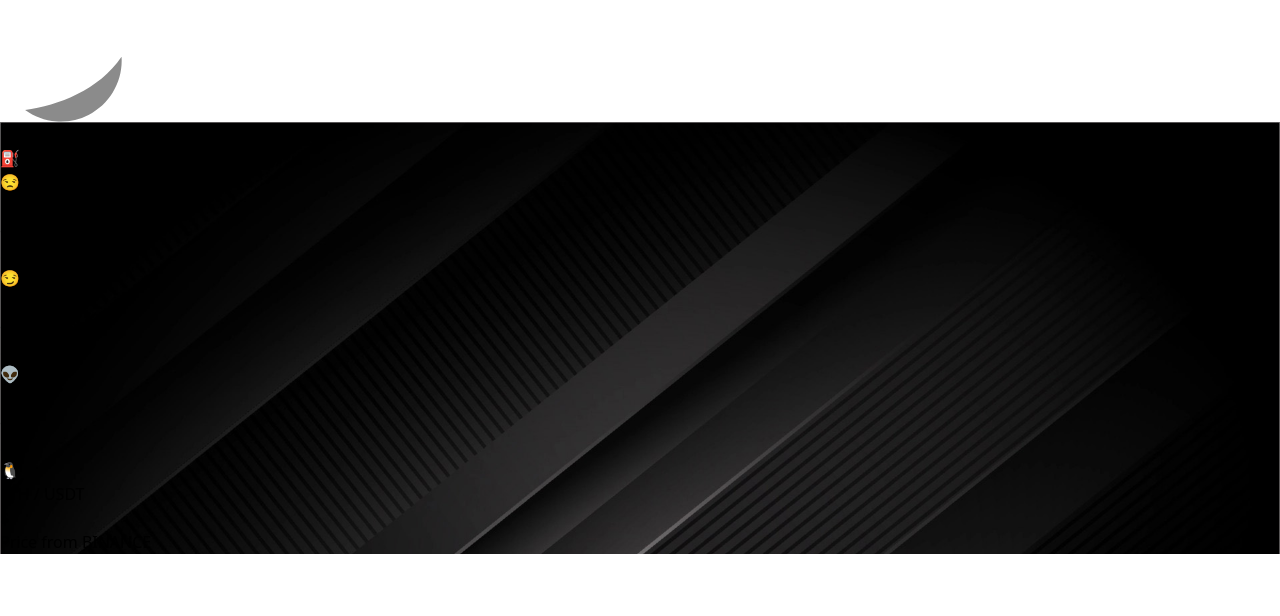
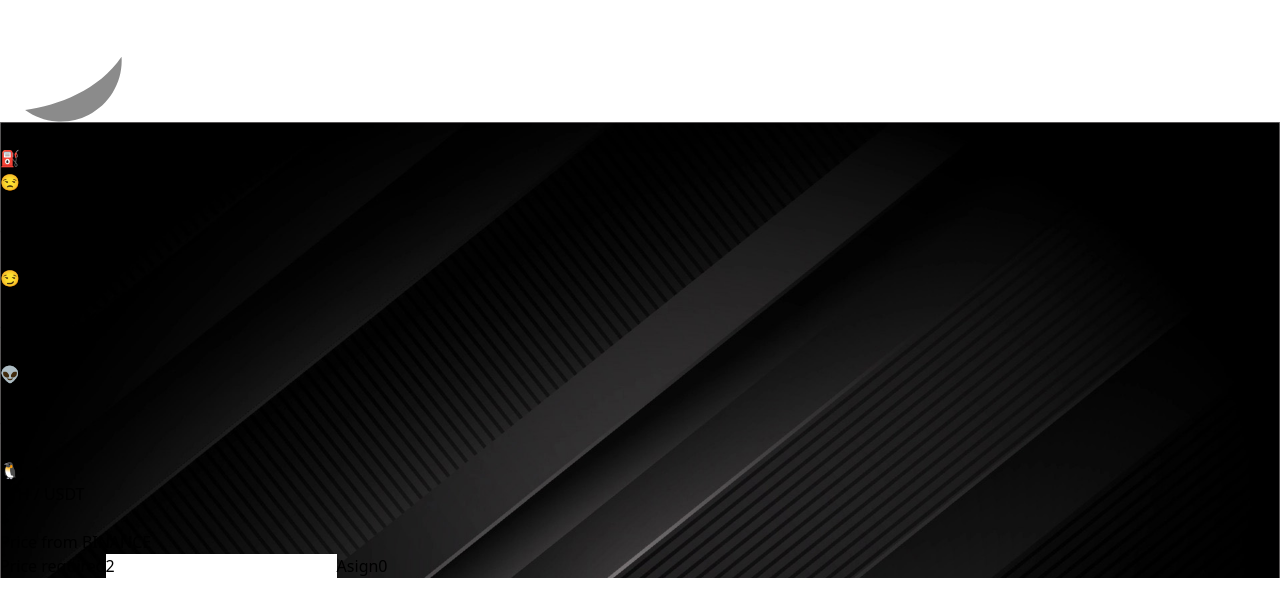
Before and after one commit to mfkutz/gasAlarmEth, a React (Vite) app: page / in a window 1280 px wide. Shown: the top 616 px of the page. Built offline with nearby package versions, Linux system fonts and the light colour scheme; no server answers.

Commit message:
stablish alarm

```diff
--- a/src/App.jsx
+++ b/src/App.jsx
@@ -217,6 +217,19 @@ function App() {
             </div>
           </div>
 
+          {/*  ALARM */}
+          <div className="flex gap-3 mt-4 items-center">
+            <span className="text-[12px]">Price required</span>
+            <input
+              className="border w-[50px] text-gray-900 text-[14px] flex text-center rounded-md"
+              type="number"
+              value={stablishPrice}
+              onChange={handleInput}
+            />
+
+            <button className="bg-red-500 px-[12px] py-[3px] rounded-md text-[12px] "  onClick={stablishAlarm}>Asign</button>
+            {alarmConfigure}
+          </div>
 
         </div>
 
```
